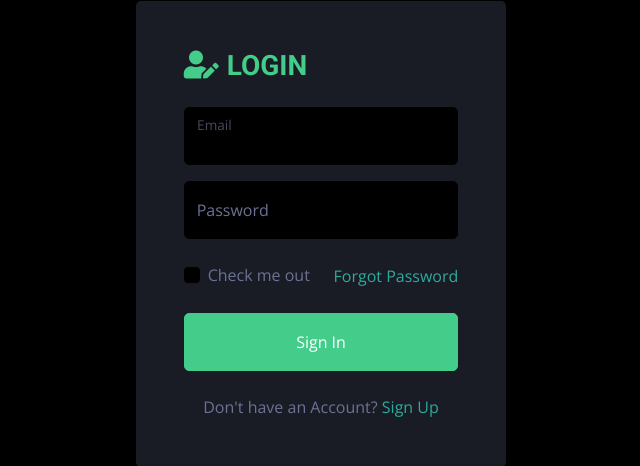
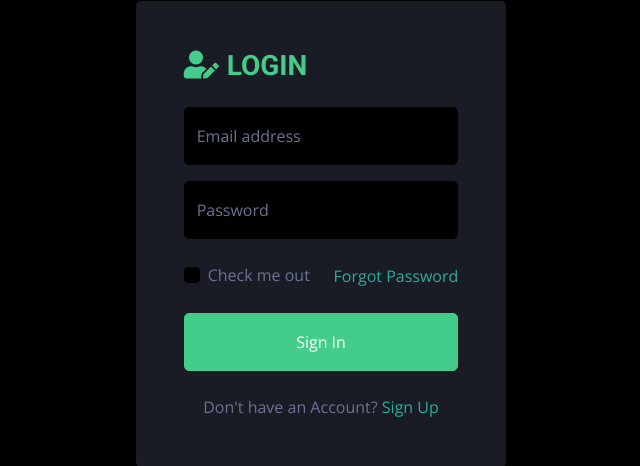
Before and after one commit to meriem582/soutenanceApp, a Django app: page / in a window 1280 px wide. Shown: the part 166-632 px from the top of the page, without its empty margins (319-959 px from the left). Run offline with Django 4.2, Linux system fonts and the light colour scheme; some libraries are stand-ins or nearby versions.

Commit message:
third commit

```diff
--- a/soutenanceApp/templates/index.html
+++ b/soutenanceApp/templates/index.html
@@ -59,8 +59,8 @@
 
                             </div>
                             <div class="form-floating mb-3">
-                                <input type="text" class="form-control" id="floatingInput" name="username">
-                                <label for="floatingInput" >Email</label>
+                                <input type="email" class="form-control" id="floatingInput" placeholder="name@example.com" name="email">
+                                <label for="floatingInput">Email address</label>
                             </div>
                             <div class="form-floating mb-4">
                                 <input type="password" class="form-control" id="floatingPassword" name="password"
```
